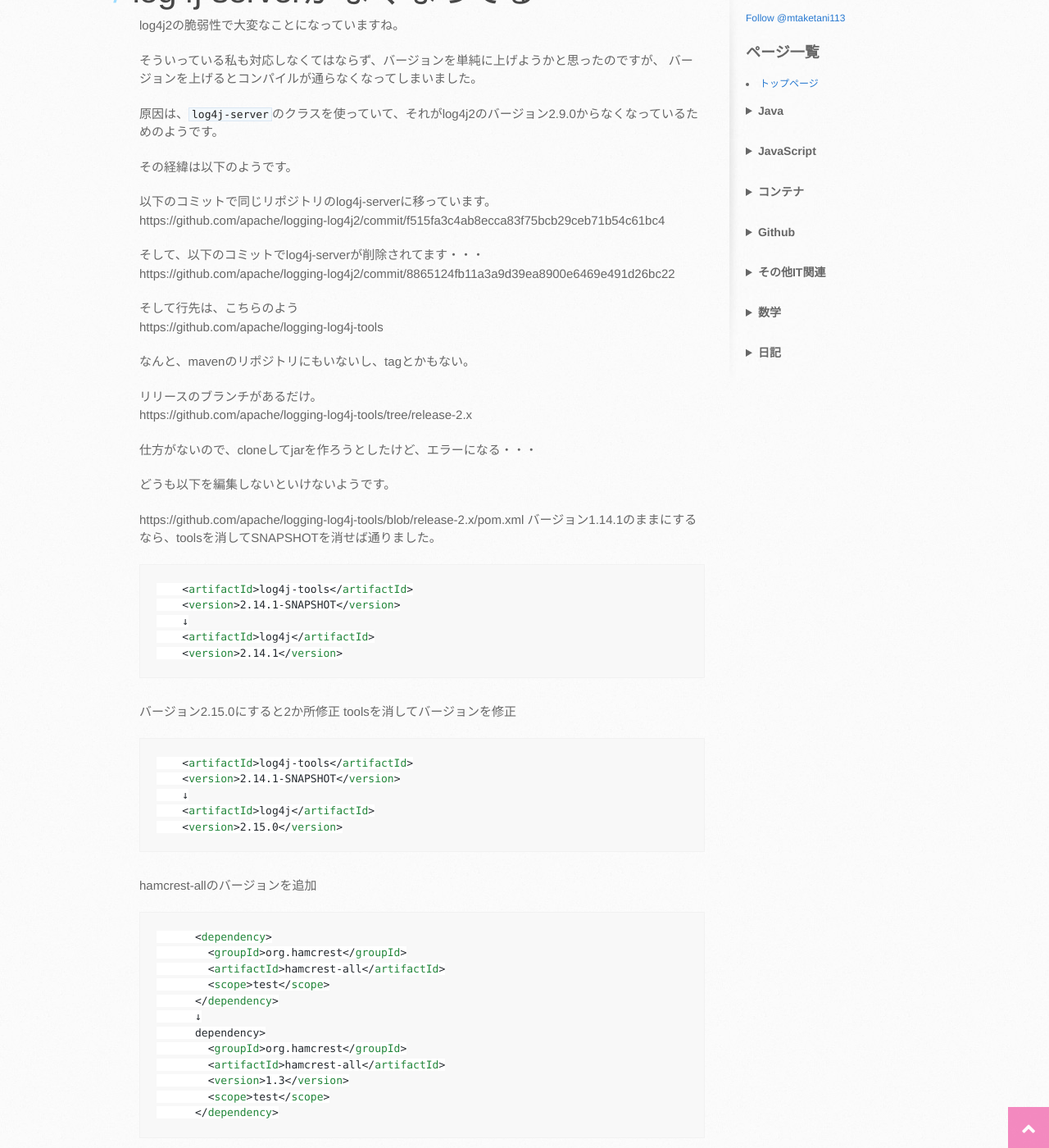
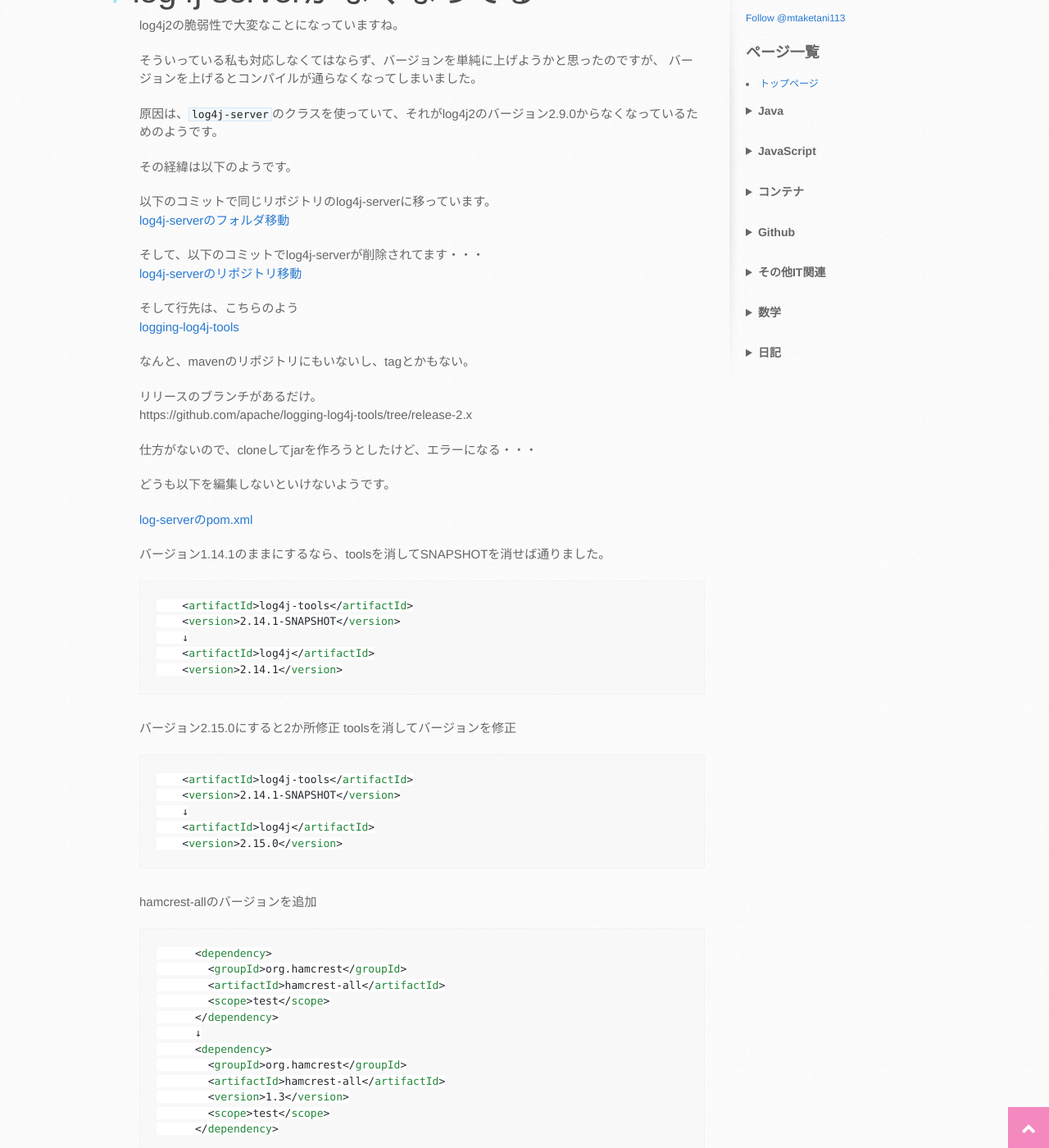
Before and after one commit to mtaketani113/mtaketani113.github.io, a Jekyll site: the page built from it/java/deletedLog4jServer.md, in a window 1280 px wide and 1400 px high, scrolled down 313 px. Shown: the whole window at 82% size. Built offline with Jekyll 4.4.1, drawn with Linux system fonts in a browser that asks for light colours; nearby versions of some CDN libraries; comment, search, counter and statistics services are not loaded; the repository's description, which GitHub fills in, is left out.

Commit message:
文章修正

````diff
--- a/it/java/deletedLog4jServer.md
+++ b/it/java/deletedLog4jServer.md
@@ -18,13 +18,13 @@ log4j2の脆弱性で大変なことになっていますね。
 その経緯は以下のようです。
 
 以下のコミットで同じリポジトリのlog4j-serverに移っています。
-https://github.com/apache/logging-log4j2/commit/f515fa3c4ab8ecca83f75bcb29ceb71b54c61bc4
+[log4j-serverのフォルダ移動](https://github.com/apache/logging-log4j2/commit/f515fa3c4ab8ecca83f75bcb29ceb71b54c61bc4)
 
 そして、以下のコミットでlog4j-serverが削除されてます・・・
-https://github.com/apache/logging-log4j2/commit/8865124fb11a3a9d39ea8900e6469e491d26bc22
+[log4j-serverのリポジトリ移動](https://github.com/apache/logging-log4j2/commit/8865124fb11a3a9d39ea8900e6469e491d26bc22)
 
 そして行先は、こちらのよう
-https://github.com/apache/logging-log4j-tools
+[logging-log4j-tools](https://github.com/apache/logging-log4j-tools)
 
 なんと、mavenのリポジトリにもいないし、tagとかもない。
 
@@ -35,7 +35,8 @@ https://github.com/apache/logging-log4j-tools/tree/release-2.x
 
 どうも以下を編集しないといけないようです。
 
-https://github.com/apache/logging-log4j-tools/blob/release-2.x/pom.xml
+[log-serverのpom.xml](https://github.com/apache/logging-log4j-tools/blob/release-2.x/pom.xml)
+
 バージョン1.14.1のままにするなら、toolsを消してSNAPSHOTを消せば通りました。
 ```xml
     <artifactId>log4j-tools</artifactId>
@@ -63,7 +64,7 @@ hamcrest-allのバージョンを追加
         <scope>test</scope>
       </dependency>
       ↓
-      dependency>
+      <dependency>
         <groupId>org.hamcrest</groupId>
         <artifactId>hamcrest-all</artifactId>
         <version>1.3</version>
````
